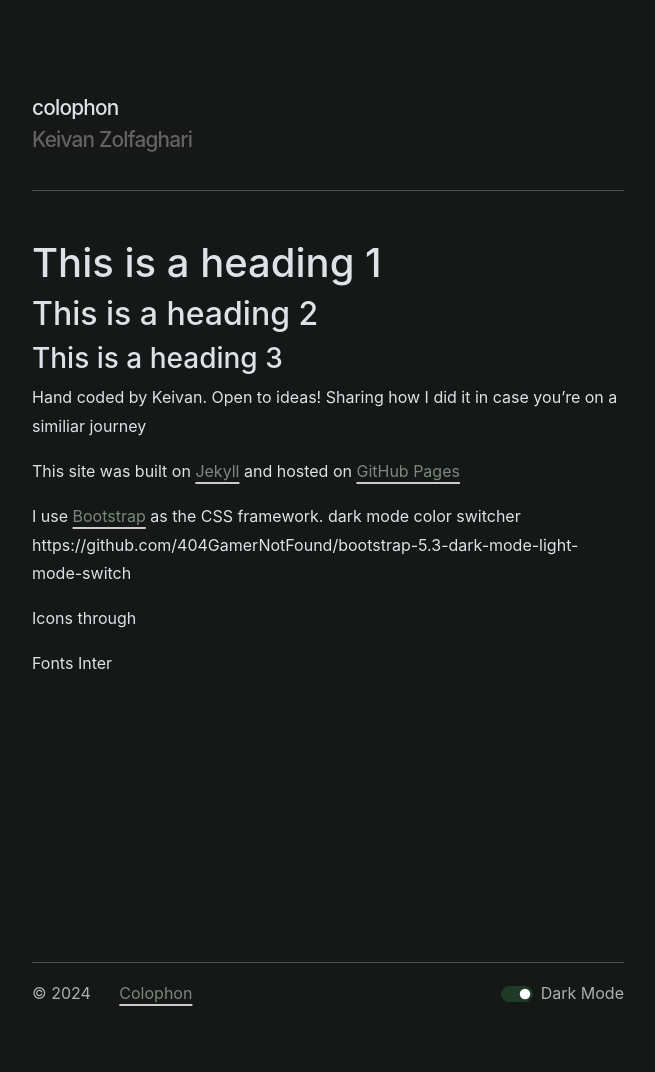
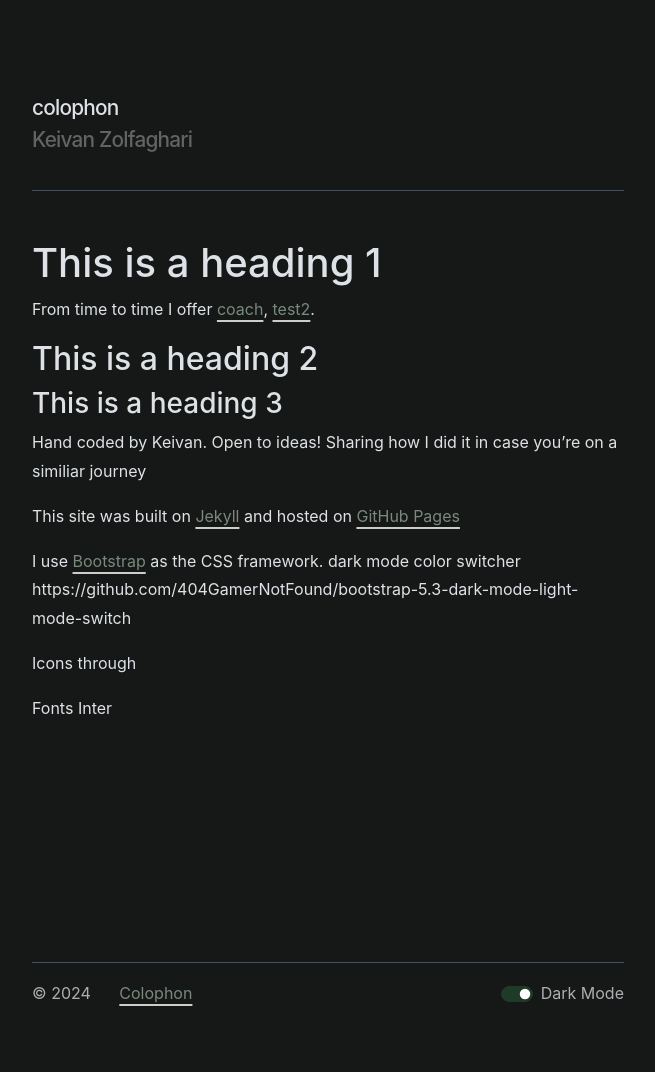
Before and after one commit to keivanz/keivanz.github.io, a Jekyll site: the page built from pages/colophon.md, in a window 1280 px wide. Shown: the whole page, without its empty margins (312-967 px from the left). Built offline with Jekyll 4.4.1, drawn with Linux system fonts in a browser that asks for light colours; nearby versions of some CDN libraries; some web fonts are replaced.

Commit message:
adding links

```diff
--- a/_includes/coaching.html
+++ b/_includes/coaching.html
@@ -1,6 +1,7 @@
 <div class="test">
   <h1 class="display-3 highlight_italic">Unlock your potential through 1:1 coaching</h1>
   <div class="col-lg-12">
+    <p>From time to time I offer <a href="/coach">coaching engagements</a>, <a href="/colophon">coaching engagements</a>.
     <p class="lead mb-4">Lorem ipsum dolor sit amet, consectetur adipiscing elit, sed do eiusmod tempor incididunt ut labore et dolore magna aliqua. Ut enim ad minim veniam, quis nostrud exercitation ullamco laboris nisi ut aliquip ex ea commodo consequat.</p>
   </div>
   <div class="container px-0">
--- a/_includes/homepage.html
+++ b/_includes/homepage.html
@@ -1,6 +1,8 @@
 <p class="mt-5 mb-4 name_lead pe-none sitetitle">{{ site.title }}</p>
 
 <p class="fade-in">Ut enim ad minim veniam, quis nostrud exercitation ullamco laboris nisi ut aliquip ex ea commodo consequat. Duis aute irure dolor in reprehenderit in voluptate velit esse cillum dolore eu fugiat nulla pariatur.</p>
+
+<p>From time to time I offer <a href="/coach">coaching engagements</a>, <a href="/colophon">coaching engagements</a>.
 
 <h6 class="text-body-secondary mt-5">Connect with me online</h6>
 <div class="social_links list-group ps-0">
--- a/pages/colophon.md
+++ b/pages/colophon.md
@@ -6,6 +6,7 @@ permalink: /colophon/
 
 
 # This is a heading 1
+From time to time I offer [coach](/coach), [test2](/coach).
 
 ## This is a heading 2
 
```
